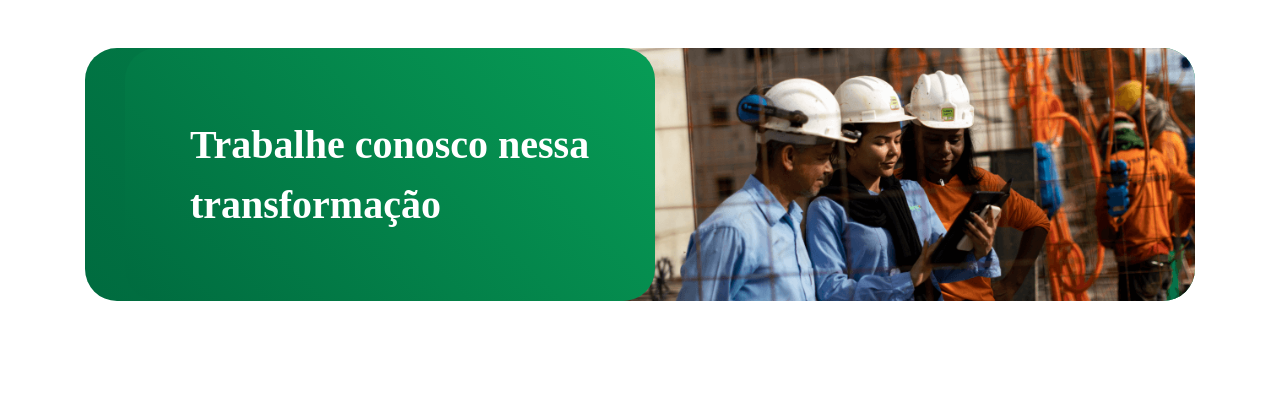
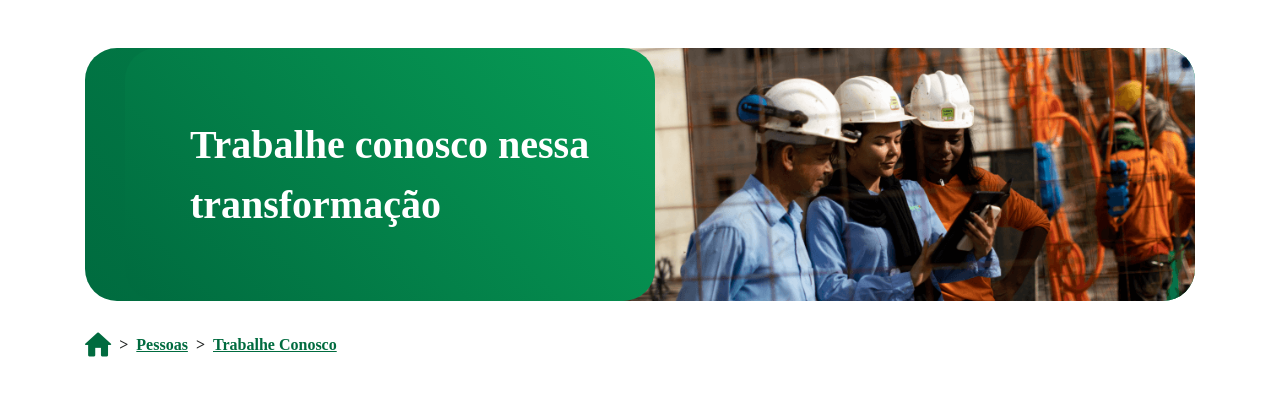
Before and after one commit to victorscdev/desafio.up.mrv, a website: page index.html in a window 1280 px wide. Drawn offline with nearby package versions, Linux system fonts and the light colour scheme; a web font is replaced by a local one.

Commit message:
feat: Create Breadcrump

```diff
--- a/index.html
+++ b/index.html
@@ -20,6 +20,7 @@
 	<body>
 		<main>
 			<div html-include="./src/components/banner/_banner.html"></div>
+			<div html-include="./src/components/breadcrumb/_breadcrumb.html"></div>
 		</main>
 	</body>
 
--- a/public/assets/scss/base/_reset.scss
+++ b/public/assets/scss/base/_reset.scss
@@ -108,6 +108,9 @@ section {
 * {
 	font-family: 'Averta Std';
 }
+html {
+	scroll-behavior: smooth;
+}
 body {
 	line-height: 1;
 }
--- /dev/null
+++ b/public/assets/scss/fonts/_icomon.scss
@@ -0,0 +1,35 @@
+@font-face {
+	font-family: 'icomoon';
+	src: url('/public/assets/fonts/icomoon/icomoon.eot?86hf5w');
+	src: url('/public/assets/fonts/icomoon/icomoon.eot?86hf5w#iefix')
+			format('embedded-opentype'),
+		url('/public/assets/fonts/icomoon/icomoon.ttf?86hf5w') format('truetype'),
+		url('/public/assets/fonts/icomoon/icomoon.woff?86hf5w') format('woff'),
+		url('/public/assets/fonts/icomoon/icomoon.svg?86hf5w#icomoon') format('svg');
+	font-weight: normal;
+	font-style: normal;
+	font-display: block;
+}
+
+[class^='icon-'],
+[class*=' icon-'] {
+	/* use !important to prevent issues with browser extensions that change fonts */
+	font-family: 'icomoon' !important;
+	speak: never;
+	font-style: normal;
+	font-weight: normal;
+	font-variant: normal;
+	text-transform: none;
+	line-height: 1;
+
+	/* Better Font Rendering =========== */
+	-webkit-font-smoothing: antialiased;
+	-moz-osx-font-smoothing: grayscale;
+}
+
+.icon-arrow-down:before {
+	content: '\e900';
+}
+.icon-home:before {
+	content: '\e901';
+}
--- a/public/assets/scss/import.scss
+++ b/public/assets/scss/import.scss
@@ -1,8 +1,10 @@
 // FONTS
-@import 'fonts/averta-std.scss';
+@import 'fonts/averta-std';
+@import 'fonts/icomon';
 
 // BASE
 @import 'base/reset';
 
 // COMPONENTS
 @import '../../../src/components/banner/banner';
+@import '../../../src/components/breadcrumb/breadcrumb';
--- a/src/components/banner/_banner.scss
+++ b/src/components/banner/_banner.scss
@@ -1,5 +1,5 @@
 #banner {
-	margin-left: 24px;
+	margin-left: 15px;
 	width: 100%;
 
 	@media (min-width: 576px) {
--- /dev/null
+++ b/src/components/breadcrumb/_breadcrumb.html
@@ -0,0 +1,17 @@
+<section class="container" id="breadcrump">
+	<article class="row">
+		<div class="col-12">
+			<div class="breadcrump">
+				<div class="breadcrump__box">
+					<icon class="icon-home"></icon>
+					<div class="d-flex aling-itens-center">
+						<span class="breadcrump__box__arrow">></span>
+						<a href="#" class="breadcrump__box__link">Pessoas</a>
+						<span class="breadcrump__box__arrow">></span>
+						<a href="#" class="breadcrump__box__link">Trabalhe Conosco</a>
+					</div>
+				</div>
+			</div>
+		</div>
+	</article>
+</section>
--- /dev/null
+++ b/src/components/breadcrumb/_breadcrumb.scss
@@ -0,0 +1,53 @@
+.breadcrump {
+	margin-top: calc(46px + 32px);
+
+	@media (min-width: 768px) {
+		margin-top: 32px;
+	}
+
+	&__box {
+		display: flex;
+		align-items: center;
+
+		.icon-home {
+			color: #006b3f;
+			font-size: 24px;
+		}
+
+		&__arrow {
+			font-family: 'Averta Std Bold';
+			font-style: normal;
+			font-weight: bold;
+			font-size: 14px;
+			line-height: 21px;
+			color: #242625;
+			margin-right: 8px;
+			margin-left: 8px;
+
+			@media (min-width: 768px) {
+				font-size: 16px;
+				line-height: 24px;
+			}
+		}
+
+		&__link {
+			cursor: pointer;
+			text-decoration: underline;
+			font-family: 'Averta Std Bold';
+			font-style: normal;
+			font-weight: bold;
+			font-size: 14px;
+			line-height: 21px;
+			color: #006b3f;
+
+			&:hover {
+				color: #006b3f;
+			}
+
+			@media (min-width: 768px) {
+				font-size: 16px;
+				line-height: 24px;
+			}
+		}
+	}
+}
```
Also changed, not shown: public/assets/css/import.min.css, public/assets/fonts/icomoon/icomoon.svg (added), public/assets/fonts/icomoon/icomoon.ttf (added), public/assets/fonts/icomoon/icomoon.woff (added), 2 other files.
